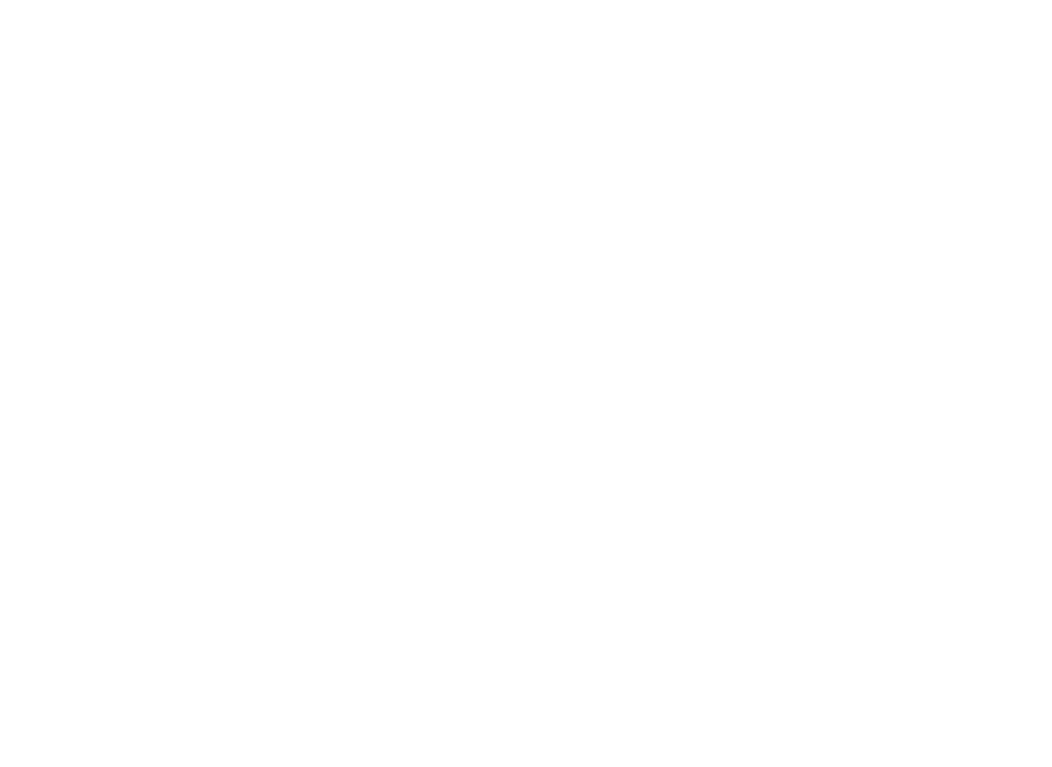
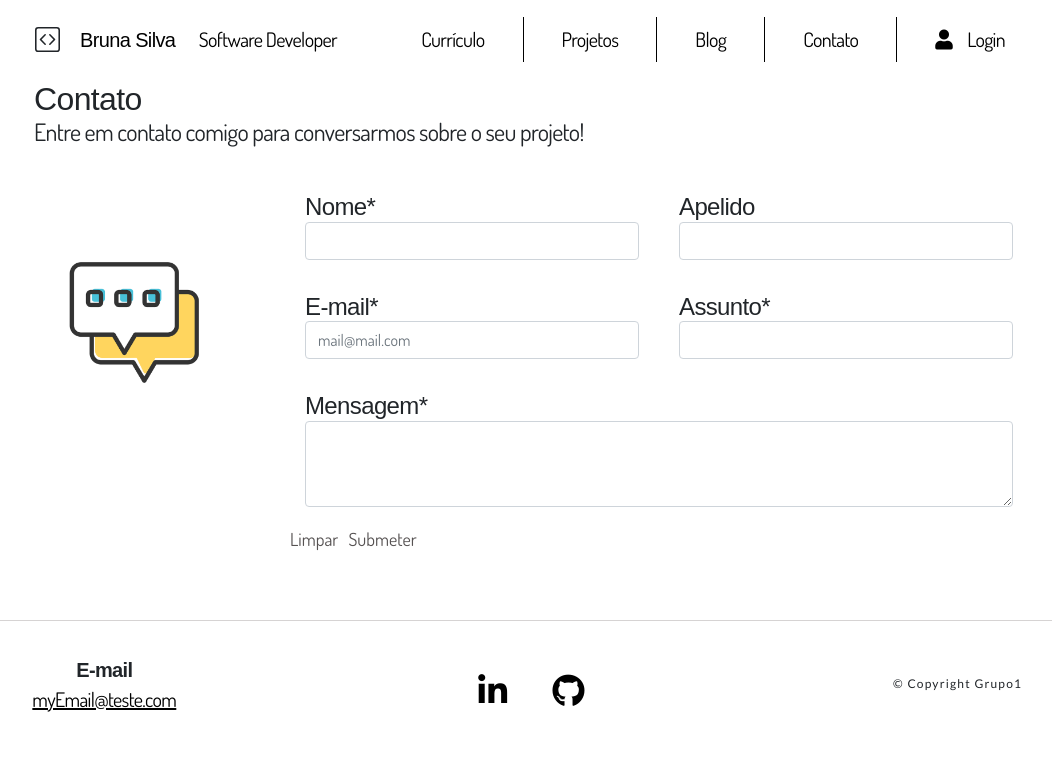
Before and after one commit to dianarsrodrigues/projetoFinal, a plain HTML site: page pages/contacts/contacts.html in a window 1280 px wide. Shown: the whole page, without its empty margins (109-1161 px from the left). Drawn offline with nearby package versions, Linux system fonts and the light colour scheme; files that its build step writes are made by us from their sources; a web font is replaced by a local one.

Commit message:
added contact page

```diff
--- /dev/null
+++ b/pages/contacts/contacts.css
@@ -0,0 +1,35 @@
+
+  .titles {
+    margin: 0;
+    padding: 0;
+  }
+
+
+  .buttons-container {
+    text-align: left;
+    margin: 0;
+  }
+
+  .button {
+    padding-bottom: 20px;
+    color: rgb(86, 82, 82);
+    font-size: 18px;
+    padding-left: 0;
+    padding-top: 0;
+  }
+
+  .btn-link {
+    position: absolute;
+    color: black;
+    text-align: right;
+    font-family:'Doppio One', sans-serif;
+    font-size: 24 px;
+    bottom: 15px;
+    left: 15px;
+    right: 15px;
+  }
+
+  .row {
+    display: flex;
+    flex-flow: row wrap;
+  }
--- a/pages/contacts/contacts.html
+++ b/pages/contacts/contacts.html
@@ -3,16 +3,133 @@
   <head>
     <meta charset="UTF-8" />
     <meta name="viewport" content="width=device-width, initial-scale=1.0" />
-    <title>Contato</title>
+    <title>Sobre mim</title>
+
+    <!-- Favicon  -->
+
+    <!-- Bootstrap link CSS -->
+    <link
+      rel="stylesheet"
+      href="https://use.fontawesome.com/releases/v5.5.0/css/all.css"
+      integrity="sha384-B4dIYHKNBt8Bc12p+WXckhzcICo0wtJAoU8YZTY5qE0Id1GSseTk6S+L3BlXeVIU"
+      crossorigin="anonymous"
+    />
+    <link
+      rel="stylesheet"
+      href="https://maxcdn.bootstrapcdn.com/bootstrap/4.1.3/css/bootstrap.min.css"
+    />
+
+    <!-- CSS link HomePage-->
+    <link rel="stylesheet" href="./../../assets/css/style.css" />
+
+    <!-- CSS link Partials-->
+    <link rel="stylesheet" href="./../partials/partials.css" />
+
+    <!-- CSS link Blog-->
+    <link rel="stylesheet" href="./blog.css" />
+
+    <!-- Link Google Fonts -->
+    <link rel="preconnect" href="https://fonts.googleapis.com" />
+    <link rel="preconnect" href="https://fonts.gstatic.com" crossorigin />
+    <link
+      href="https://fonts.googleapis.com/css2?family=Doppio+One&family=Dosis&family=Lato&display=swap"
+      rel="stylesheet"
+    />
+
+    <!-- Script para editor de texto -->
+    <script src="https://cdn.ckeditor.com/ckeditor5/36.0.0/classic/ckeditor.js"></script>
+
+    <!-- Bootstrap link JavaScript  -->
+    <script src="https://ajax.googleapis.com/ajax/libs/jquery/3.3.1/jquery.min.js"></script>
+    <script src="https://cdnjs.cloudflare.com/ajax/libs/popper.js/1.14.3/umd/popper.min.js"></script>
+    <script src="https://maxcdn.bootstrapcdn.com/bootstrap/4.1.3/js/bootstrap.min.js"></script>
   </head>
 
   <body>
-    <!-- header -->
+    <section class="page">
+      <!-- header -->
+      <!-- Objeto para importar header -->
+      <my-header></my-header>
 
-    <!-- navbar options: sobre mim, currículo, projetos, blog, contato -->
+      <div class="container">
+        <h2 class="titles">Contato</h2>
+        <p>Entre em contato comigo para conversarmos sobre o seu projeto!</p>
+        <br />
 
-    <!-- formulário de contato: nome, sobrenome, email, assunto, mensagem e botão de enviar mensagem -->
-
-    <!-- footer with social media icons -->
+        <div class="row">
+          <div class="col-md-3">
+            <div style="text-align: left">
+              <img src="/assets/img/chat.png" alt="chat icon" width="200" />
+            </div>
+          </div>
+          <div class="col-md-9">
+            <form>
+              <div class="form-row">
+                <div class="form-group col-md-6">
+                  <div class="form-group col-md-12">
+                    <label class="titles">Nome*</label>
+                    <input
+                      type="nome"
+                      class="form-control"
+                      id="inputFirstName"
+                    />
+                  </div>
+                </div>
+                <div class="form-group col-md-6">
+                  <div class="form-group col-md-12">
+                    <label class="titles">Apelido</label>
+                    <input
+                      type="apelido"
+                      class="form-control"
+                      id="inputLastName"
+                    />
+                  </div>
+                </div>
+              </div>
+              <div class="form-row">
+                <div class="form-group col-md-6">
+                  <div class="form-group col-md-12">
+                    <label class="titles">E-mail*</label>
+                    <input
+                      type="email"
+                      class="form-control"
+                      id="inputEmail"
+                      placeholder="mail@mail.com"
+                    />
+                  </div>
+                </div>
+                <div class="form-group col-md-6">
+                  <div class="form-group col-md-12">
+                    <label class="titles">Assunto*</label>
+                    <input
+                      type="assunto"
+                      class="form-control"
+                      id="inputMessageTitle"
+                    />
+                  </div>
+                </div>
+              </div>
+              <div class="form-group">
+                <div class="form-group col-md-12">
+                  <label class="titles">Mensagem*</label>
+                  <textarea
+                    class="form-control"
+                    id="textArea"
+                    rows="3"
+                  ></textarea>
+                </div>
+                <div class="buttons-container">
+                  <input class="button" type="reset" value="Limpar" />
+                  <input class="button" type="submit" value="Submeter" />
+                </div>
+              </div>
+            </form>
+          </div>
+        </div>
+      </div>
+    </section>
+    <!-- Objeto para importar footer -->
+    <my-footer></my-footer>
+    <script src="./../partials/partials.js"></script>
   </body>
 </html>
```
Also changed, not shown: assets/img/chat.png (added).
